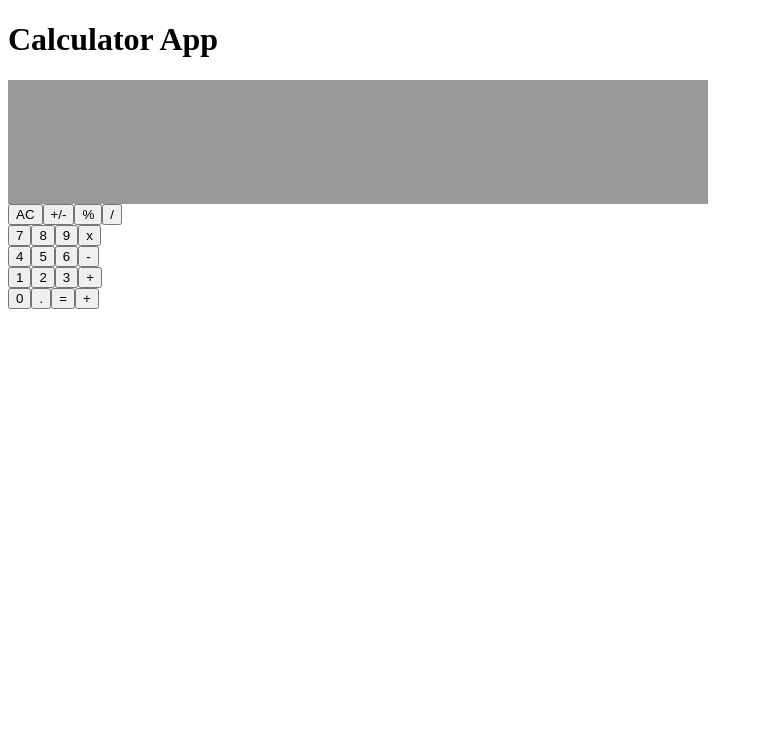
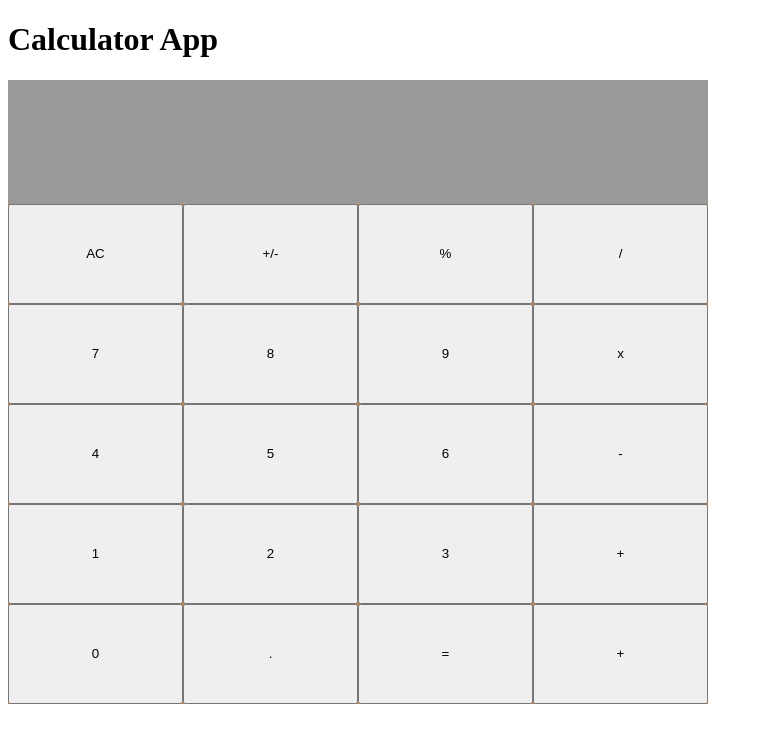
Before and after one commit to kcotrinam/calculator-react, a React (Create React App) app: page / in a window 1280 px wide. Shown: the top 742 px of the page, without its empty margins (0-763 px from the left). Built offline with nearby package versions, Linux system fonts and the light colour scheme.

Commit message:
Add panel button styles

```diff
--- a/src/components/Button.jsx
+++ b/src/components/Button.jsx
@@ -1,5 +1,6 @@
 import React from 'react';
 import PropTypes from 'prop-types';
+import '../scss/components/button.scss';
 
 const Button = ({ name, handlerClick }) => {
   const handleClick = () => handlerClick(name);
@@ -8,6 +9,7 @@ const Button = ({ name, handlerClick }) => {
     <button
       onClick={handleClick}
       type="button"
+      className="btn"
     >
       {name}
     </button>
--- a/src/components/ButtonPanel.jsx
+++ b/src/components/ButtonPanel.jsx
@@ -1,6 +1,7 @@
 import React from 'react';
 import PropTypes from 'prop-types';
 import Button from './Button';
+import '../scss/components/panelButtons.scss';
 
 const BUTTONGROUP = {
   group1: ['AC', '+/-', '%', '/'],
@@ -18,7 +19,6 @@ const ButtonPanel = ({ clickHandler }) => {
   const renderButtons = group => group.map(name => (
     <Button
       key={name}
-      className="btn"
       name={name}
       handlerClick={handleClick1}
     />
--- /dev/null
+++ b/src/scss/components/panelButtons.scss
@@ -0,0 +1,10 @@
+.panel-button {
+	background-color: peru;
+	width: 100%;
+}
+
+.row {
+	display: grid;
+	grid-template-columns: repeat(4, 1fr);
+	height: 100px;
+}
```
Also changed, not shown: src/scss/components/button.scss (added).
